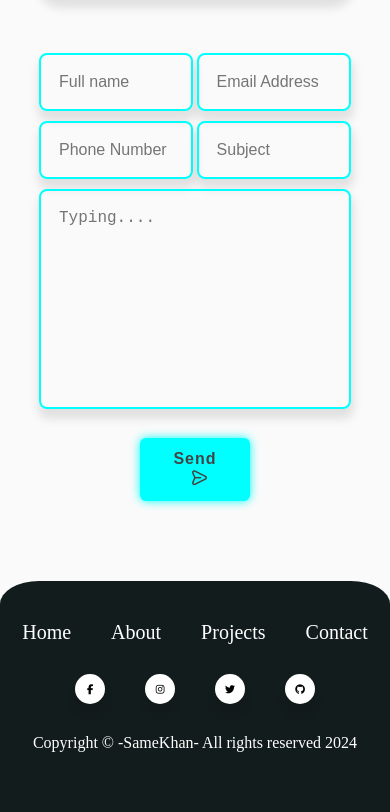
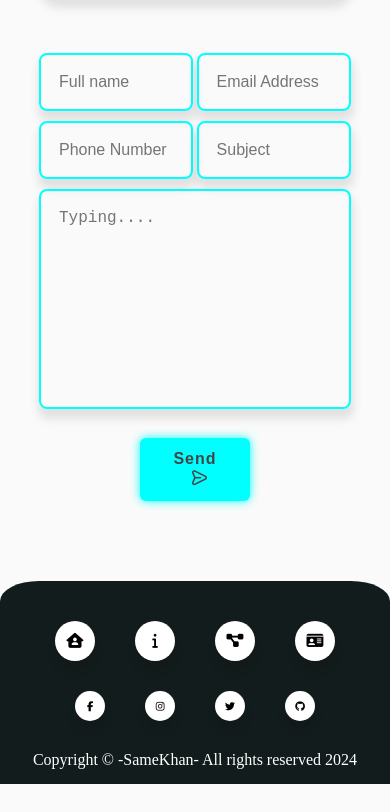
Before and after one commit to sameerkhan010/myPortfolio, a plain HTML site: page index.html in a window 390 px wide. Shown: the part 3646-4458 px from the top of the page. After the commit the page ends 4430 px from the top, so only its background shows below. Drawn offline with nearby package versions, Linux system fonts and the light colour scheme; some packages are replaced by stand-ins of ours; a script that the page names is missing.

Commit message:
first commit

```diff
--- a/index.html
+++ b/index.html
@@ -223,7 +223,7 @@
         </section>
     </main>
     <footer id="demo">
-        <div class="middle-footer">
+        <!-- <div class="middle-footer">
             <ul class="footer_menu">
                 <li class="footer_menu_list">
                     <a href="#home">Home</a>
@@ -238,7 +238,26 @@
                     <a href="#contact">Contact</a>
                 </li>
             </ul>
-        </div>
+        </div> -->
+<section id="butt">
+<div class="button">
+    <div class="btno"><i class="fa fa-house-user"></i></div>
+    <span><a href="#home">Home</a></span>
+</div>
+<div class="button">
+    <div class="btno"><i class="fa-solid fa-info"></i></div>
+    <span> <a href="#about">About</a></span>
+</div>
+<div class="button">
+    <div class="btno"><i class="fa fa-diagram-project"></i></div>
+    <span><a href="#project">Projects</a></span>
+</div>
+<div class="button">
+    <div class="btno"><i class="fa-solid fa-id-card"></i></div>
+    <span><a href="#contact">Contact</a></span>
+</div>
+</section>
+
 
       <section id="icons">
         <div class="icon facebook">
--- a/style.css
+++ b/style.css
@@ -684,30 +684,84 @@ button:hover {
 footer {
   display: flex;
   justify-content: center;
-  align-items: center;
+  align-items:center;
   flex-direction: column;
   row-gap: 30px;
   background: rgb(19, 28, 28);
   border-radius: 10% 10% 0 0;
-  padding-block: 40px 60px;
-}
-.middle-footer .footer_menu {
-  display: flex;
+  padding-block: 40px 15px;
 }
 
-.footer_menu_list {
-  list-style: none;
+
+ .button{
+  display:inline-block;
+  height: 60px;
+  width: 60px;
+  float: left;
+  /* margin: 0 5px; */
+  margin: 0 20px;
+  overflow: hidden;
+  background:#fff;
+  border-radius: 50px;
+cursor: pointer;
+box-shadow: 0 10px 10px rgba(0,0,0,0.1);
+transition: all 0.3s ease-out;
 }
-.footer_menu_list a {
+.button:hover{
+  width: 200px;
+}
+.button .btno{
+display: inline-block;
+height: 60px;
+width: 60px;
+text-align: center;
+/* margin-left: 22px; */
+border-radius: 50%;
+box-sizing: border-box;
+line-height: 60px;
+}
+.button:nth-child(1):hover .btno {
+  background:rgb(148, 87, 170) ;
+}
+.button:nth-child(2):hover .btno {
+  background:#8459 ;
+}
+.button:nth-child(3):hover .btno {
+  background:rgb(205, 160, 100) ;
+}
+.button:nth-child(4):hover .btno {
+  background:rgb(154, 87, 79) ;
+}
+.button .btno i{
+font-size: 30px;
+line-height: 60px;
+}
+.button:hover .btno i{
+  color: rgb(0, 0, 0);
+}
+span a{
+  font-size: xx-large;
   text-decoration: none;
-  color: var(--box-color);
-  font-size: 30px;
+
+}
+.button .btno span {
+  font-size: 200px;
   font-weight: 500;
-  margin-inline: 20px;
-  transition-duration: 1s;
+  line-height: 60px;
+  margin-left:10px ;
+  transition: all 0.3s ease-out;
 }
-.footer_menu_list a:hover {
-  color: rgb(6, 244, 244);
+.button:nth-child(1) span a{
+  color: rgb(106, 94, 177) ;
+}
+.button:nth-child(2) span a{
+ color: #8459 ;
+}
+.button:nth-child(3) span  a{
+  color:rgb(205, 160, 100) ;
+}
+.button:nth-child(4) span a{
+ color:rgb(154, 87, 79);
 }
 
 #icons{
@@ -955,4 +1009,43 @@ pointer-events: auto;
   #icons .icon:hover .tooltip{
     top: -40px;
     }
+    .button{
+      height: 40px;
+      width: 40px;
+      float: left;
+      margin: 0 20px;
+      overflow: hidden;
+      background:#fff;
+      border-radius: 50px;
+    cursor: pointer;
+    box-shadow: 0 10px 10px rgba(0,0,0,0.1);
+    transition: all 0.3s ease-out;
+    }
+    .button:hover{
+      width: 100px;
+    }
+    .button .btno{
+    height: 40px;
+    width: 40px;
+    line-height: 30px;
+    }
+    .button .btno i{
+      font-size: 15px;
+      line-height: 40px;
+      }
+      .button:hover .btno i{
+        color: rgb(0, 0, 0);
+      }
+      span a{
+        font-size: small;
+        text-decoration: none;
+
+      }
+      .button .btno span {
+        font-size: 200px;
+        font-weight: 500;
+        line-height: 60px;
+        margin-left:10px ;
+        transition: all 0.3s ease-out;
+      }
 }
```
